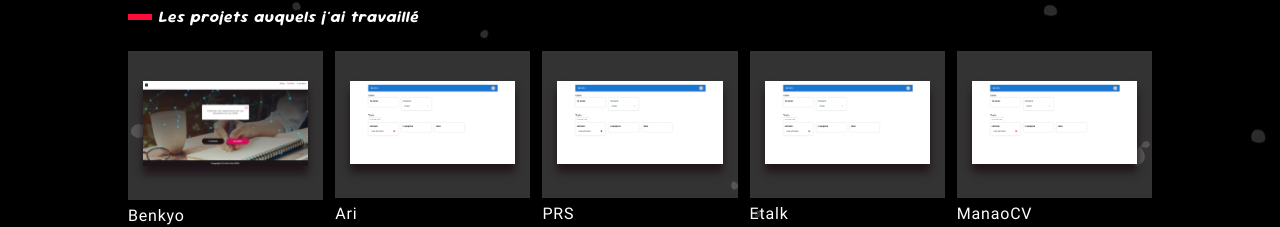
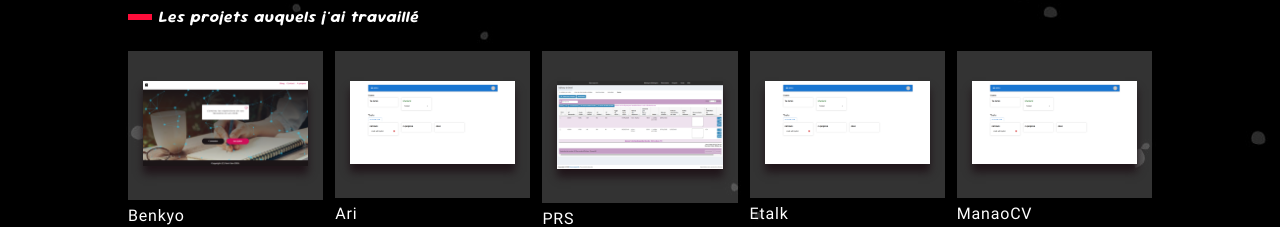
Before and after one commit to MaheryRandrianirina/portfolio, a Next.js app: page / in a window 1280 px wide. Shown: the part 825-1052 px from the top of the page. Built offline with nearby package versions, Linux system fonts and the light colour scheme.

Commit message:
feat: write projects content

```diff
--- a/src/components/sections/_projects-content.ts
+++ b/src/components/sections/_projects-content.ts
@@ -53,8 +53,8 @@ export const content: ProjectsContent<Languages> = {
             {
                 title: "PRS",
                 description: "Une application utilisee au sein de l'entreprise pour le remboursement des frais patients dans le cadre d'une etude clinique.",
-                image: "/images/projects/ari/application_gestion_de_projet_3.png",
-                image_two: "/images/projects/ari/application_gestion_de_projet_3.png",
+                image: "/images/projects/prs/image2.png",
+                image_two: "/images/projects/prs/image2.png",
                 usedTechnologies: ["Laravel", "Javascript", "Mysql"],
                 about: {
                     definition: `PRS est utilise par les patients d'une etude clinique, les laboratoires, ainsi que les agents du service de remboursement patients de Pharmaspecific.
--- a/src/css/globals.css
+++ b/src/css/globals.css
@@ -93,7 +93,7 @@ Project modal
   background-image: linear-gradient(to bottom, var(--opac) 30%, #20151a 85%), url("/images/projects/ari/application_gestion_de_projet_4.png");
 }
 .main-modal.prs {
-  background-image: linear-gradient(to bottom, var(--opac) 30%, #20151a 85%), url("/images/projects/ari/application_gestion_de_projet_4.png");
+  background-image: linear-gradient(to bottom, var(--opac) 30%, #20151a 85%), url("/images/projects/prs/image1.png");
 }
 .main-modal.etalk {
   background-image: linear-gradient(to bottom, var(--opac) 30%, #20151a 85%), url("/images/projects/ari/application_gestion_de_projet_4.png");
@@ -203,7 +203,7 @@ Projects light
   background-image: linear-gradient(to bottom, var(--opac) 30%, #fff 85%), url("/images/projects/ari/application_gestion_de_projet_4.png");
 }
 .light .main-modal.prs {
-  background-image: linear-gradient(to bottom, var(--opac) 30%, #fff 85%), url("/images/projects/ari/application_gestion_de_projet_4.png");
+  background-image: linear-gradient(to bottom, var(--opac) 30%, #fff 85%), url("/images/projects/prs/image1.png");
 }
 .light .main-modal.etalk {
   background-image: linear-gradient(to bottom, var(--opac) 30%, #fff 85%), url("/images/projects/ari/application_gestion_de_projet_4.png");
```
Also changed, not shown: public/images/projects/prs/image1.png (added), public/images/projects/prs/image2.png (added).
